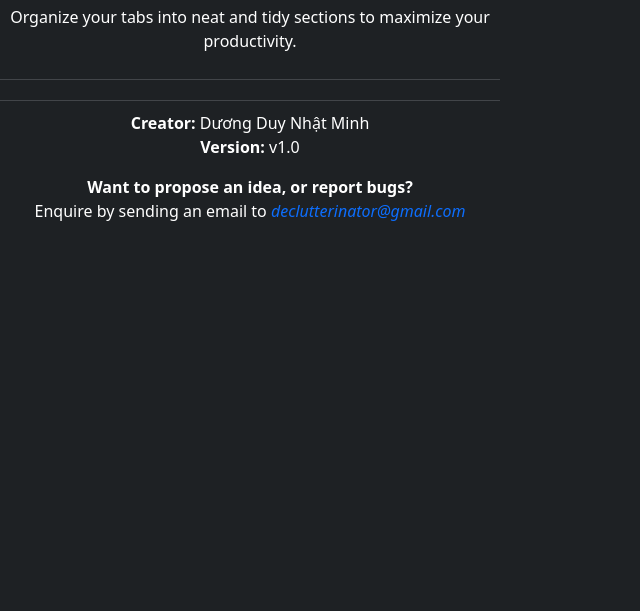
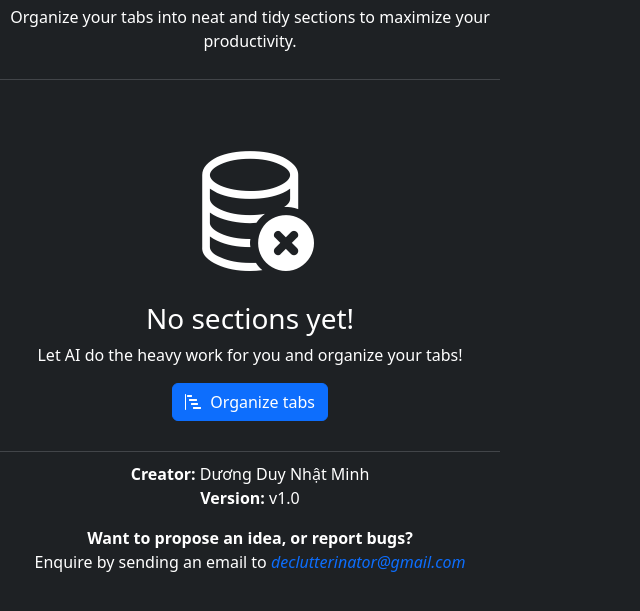
Before and after one commit to ButteredFire/declutter-inator, a browser extension: page index.html in a window 1280 px wide. Shown: the part 47-658 px from the top of the page, without its empty margins (0-640 px from the left). Drawn offline with Linux system fonts and the light colour scheme.

Commit message:
Added defer attribute to index.js script tag

```diff
--- a/index.html
+++ b/index.html
@@ -9,7 +9,7 @@
     <link rel="stylesheet" href="./scripts/css/bootstrap.min.css">
     <link rel="stylesheet" href="./scripts/css/bootstrap-icons.min.css">
     <link rel="stylesheet" href="./scripts/css/style.css">
-    <script src="./scripts/js/index.js"></script>
+    <script defer src="./scripts/js/index.js"></script>
     <script defer src="./scripts/js/bootstrap.bundle.min.js"></script>
 
     <title>Declutter-inator</title>
```
